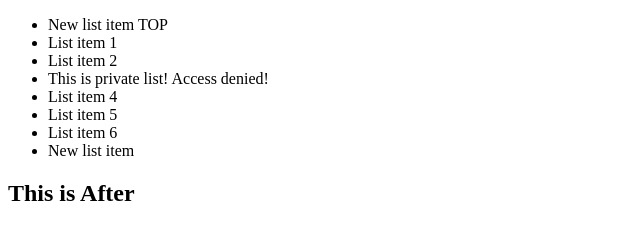
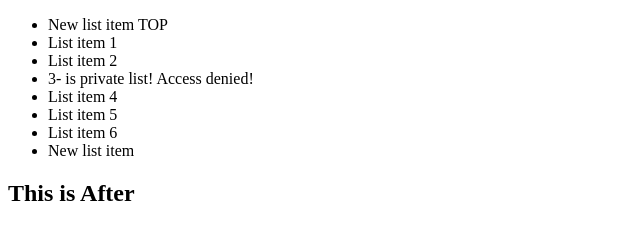
Before and after one commit to aroundthailand/jquery, a plain HTML site: page dom.html in a window 1280 px wide. Shown: the part 420-660 px from the top of the page, 0-640 px from the left. Drawn offline with nearby package versions, Linux system fonts and the light colour scheme.

Commit message:
Add comments to the code

```diff
--- a/dom.html
+++ b/dom.html
@@ -100,6 +100,7 @@
         $('a').wrapAll('<h2>');
 
         $('#section-form__input-to-the-list').keyup(function(e){
+          //e.which  return code of key on a keyboard. Each key has it own code. For the key enter the code is 13
           var code = e.which;
           if(code == 13){
             e.preventDefault();
@@ -120,7 +121,7 @@
         //To access the data we can use loop method as below
         $.each(newArray, function(i, val){
           if(val.innerHTML == 'List item 3'){
-            val.innerHTML = 'This is private list! Access denied!'
+            val.innerHTML = i + '- is private list! Access denied!'
           }
         });
       });
```
